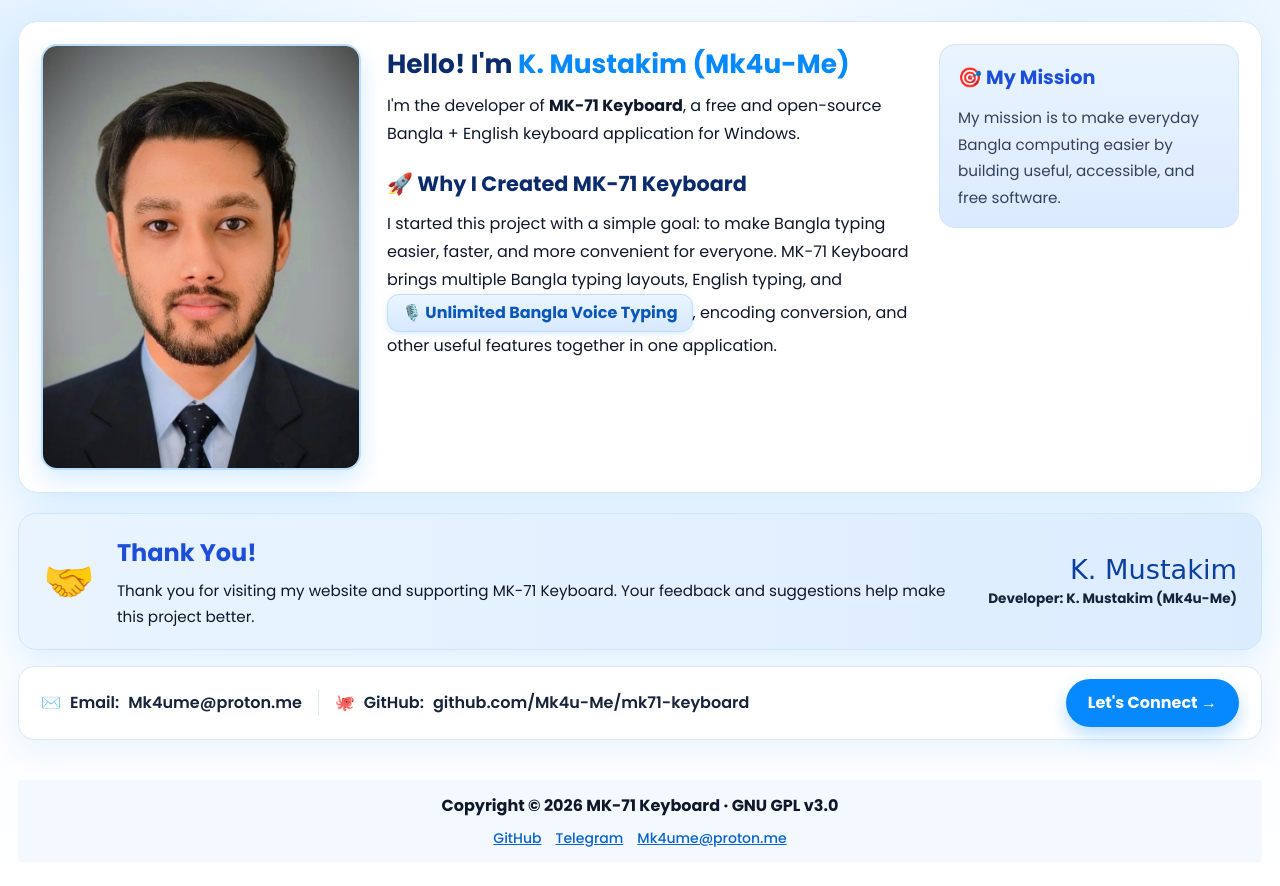
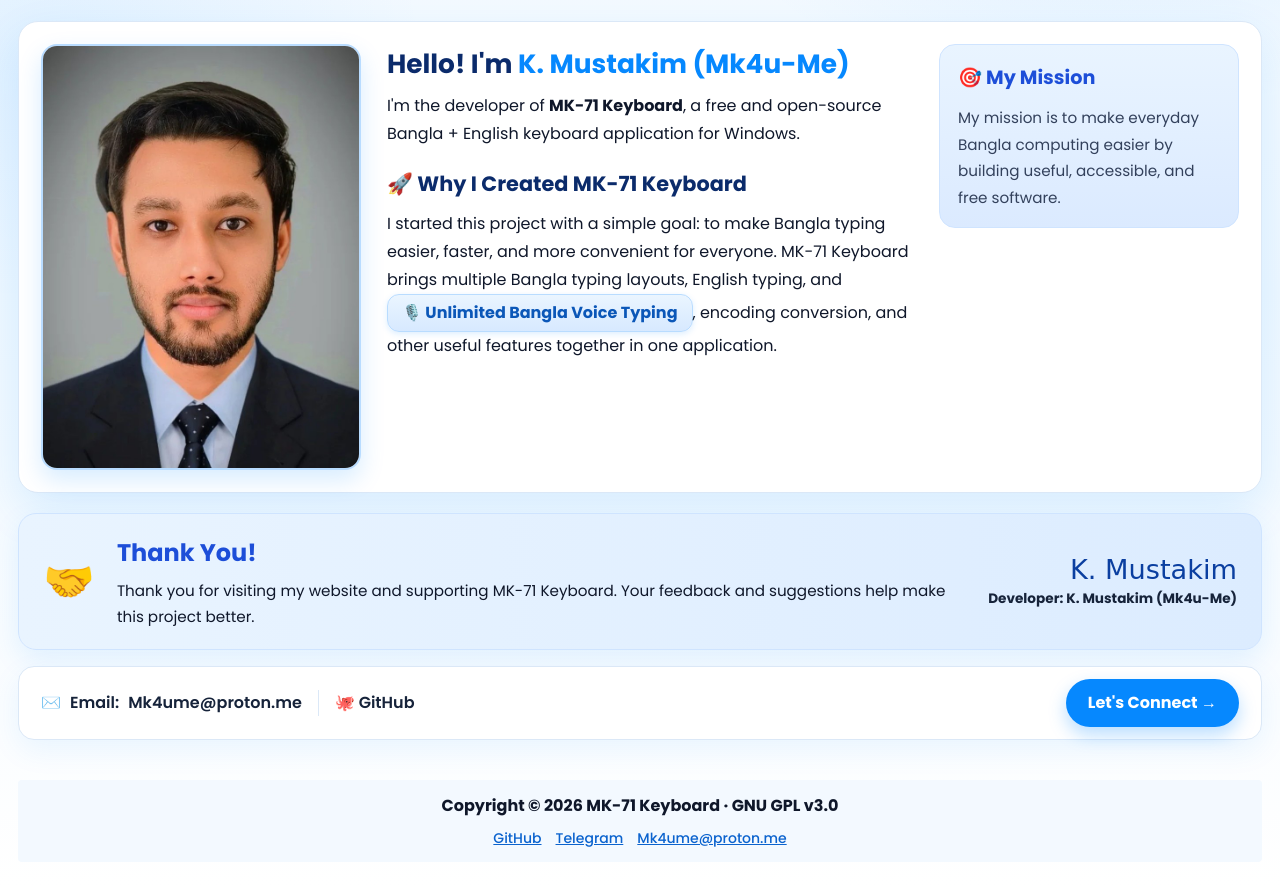
Before and after one commit to Mk4u-Me/mk71-keyboard, a plain HTML site: page docs/about.html in a window 1280 px wide. Shown: the part 196-1082 px from the top of the page. Drawn offline with Linux system fonts and the light colour scheme.

Commit message:
Shorten the GitHub link label on the About page.

```diff
--- a/docs/about.html
+++ b/docs/about.html
@@ -108,7 +108,7 @@
   <section class="contact-strip">
     <a href="mailto:Mk4ume@proton.me">✉️ <span data-en="Email: ">ইমেইল: </span>Mk4ume@proton.me</a>
     <span class="sep" aria-hidden="true"></span>
-    <a href="https://github.com/Mk4u-Me/mk71-keyboard" target="_blank" rel="noopener">🐙 <span data-en="GitHub: ">GitHub: </span>github.com/Mk4u-Me/mk71-keyboard</a>
+    <a href="https://github.com/Mk4u-Me/mk71-keyboard" target="_blank" rel="noopener">🐙 GitHub</a>
     <a class="connect" href="https://t.me/mk4u71" target="_blank" rel="noopener" data-en="Let's Connect →">যোগাযোগ করুন →</a>
   </section>
 
```
